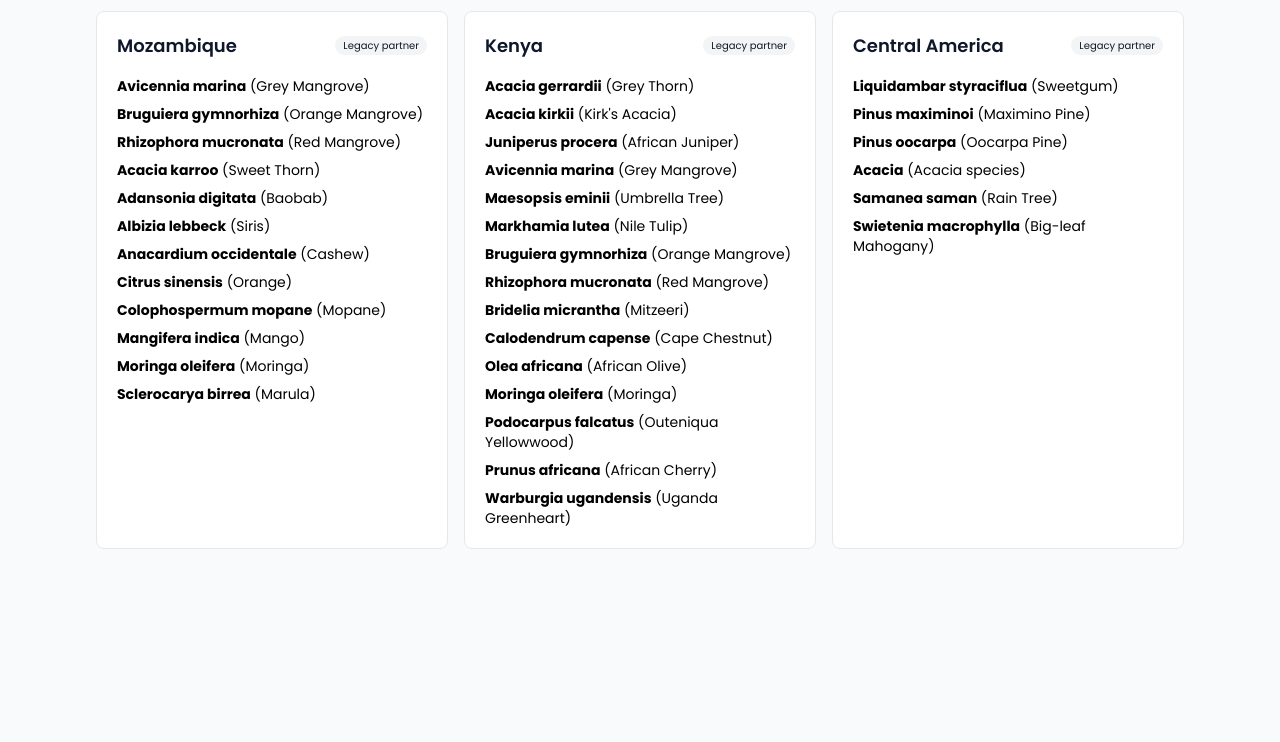
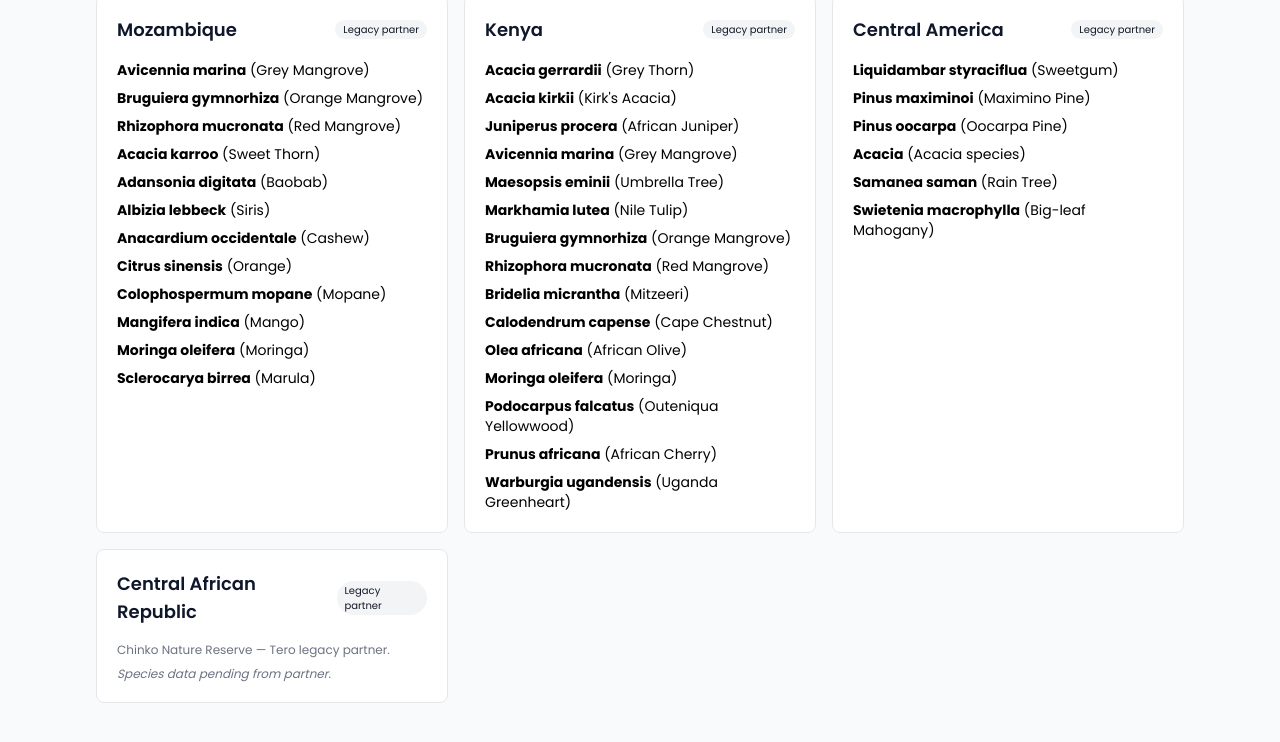
Before and after one commit to web-ready/oasis-of-change-impact-report, a plain HTML site: page species.html in a window 1280 px wide. Shown: the part 1530-2272 px from the top of the page. Before the commit the page ends 2159 px from the top, so only its background shows below. Drawn offline with nearby package versions, Linux system fonts and the light colour scheme.

Commit message:
Add Central African Republic species data and update legacy partner references in species and map files. Enhance clarity in descriptions and include new planting site information for Chinko Nature Reserve.

```diff
--- a/assets/js/tree-data.js
+++ b/assets/js/tree-data.js
@@ -587,6 +587,17 @@
             lat: 12.8654,
             lng: -85.2072,
             description: "Legacy reforestation initiative"
+        },
+        {
+            id: "central-african-republic",
+            name: "Central African Republic",
+            country: "Central African Republic",
+            type: "supported",
+            source: "Legacy Partner (Tero)",
+            trees: 0,
+            lat: 6.6111,
+            lng: 20.9394,
+            description: "Chinko Nature Reserve — Legacy reforestation initiative"
         }
     ],
 
--- a/species.html
+++ b/species.html
@@ -207,7 +207,7 @@
                         <h3 class="text-lg font-semibold text-deep-forest">Madagascar</h3>
                         <span class="tag">Legacy partner</span>
                     </div>
-                    <p class="text-xs text-gray-500 mb-2">Species reported by legacy partners (Tero/Refoorest) in Madagascar.</p>
+                    <p class="text-xs text-gray-500 mb-2">Species reported by Refoorest legacy partner.</p>
                     <div class="space-y-2 text-sm">
                         <p><strong>Anacardium occidentale</strong> (Cashew)</p>
                         <p><strong>Carica papaya</strong> (Papaya)</p>
@@ -321,6 +321,17 @@
                         <p><strong>Swietenia macrophylla</strong> (Big-leaf Mahogany)</p>
                     </div>
                 </div>
+
+                <div class="species-card bg-white rounded-lg p-5 border border-gray-200" data-category="legacy" data-country="car">
+                    <div class="flex items-center justify-between mb-4">
+                        <h3 class="text-lg font-semibold text-deep-forest">Central African Republic</h3>
+                        <span class="tag">Legacy partner</span>
+                    </div>
+                    <p class="text-xs text-gray-500 mb-2">Chinko Nature Reserve — Tero legacy partner.</p>
+                    <div class="space-y-2 text-sm">
+                        <p class="text-gray-500 italic text-xs">Species data pending from partner.</p>
+                    </div>
+                </div>
             </div>
         </section>
     </main>
```
Also changed, not shown: assets/js/map.js (+10 -1 lines).
